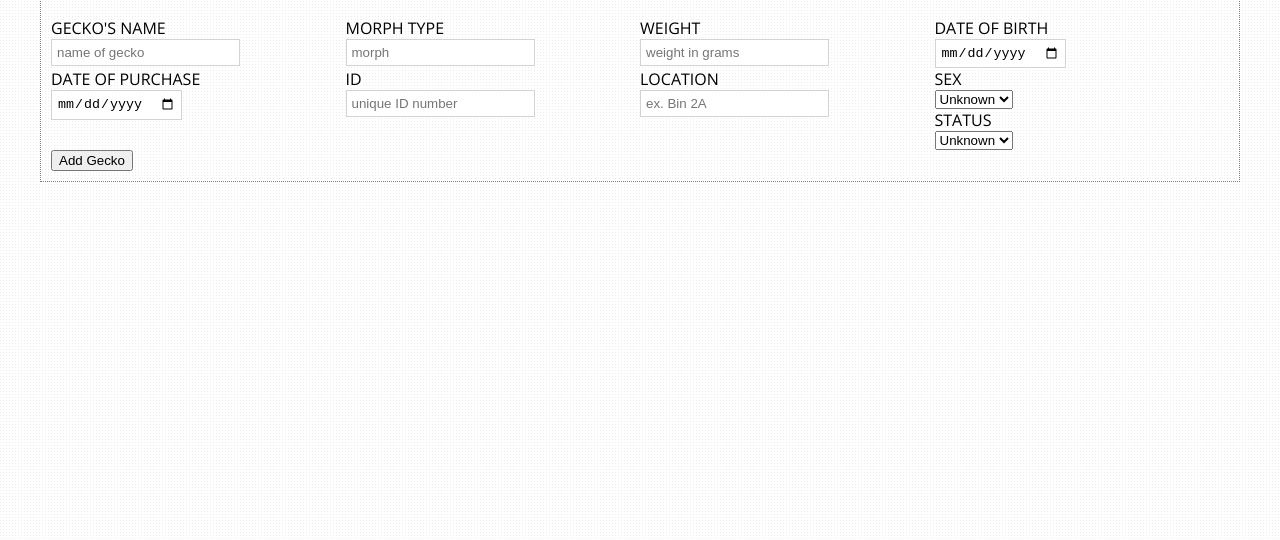
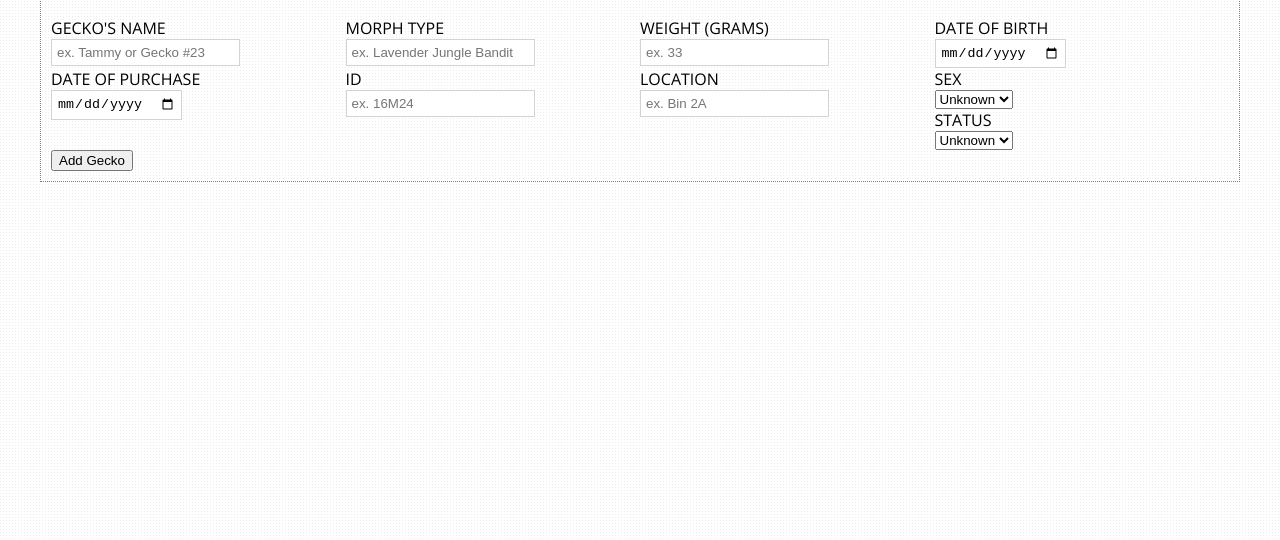
Before and after one commit to theJoi/GeckoTracker, a website: page public/index.htm in a window 1280 px wide. Shown: the part 260-800 px from the top of the page. Drawn offline with nearby package versions, Linux system fonts and the light colour scheme; no server answers.

Commit message:
Modified placeholder text

```diff
--- a/public/index.htm
+++ b/public/index.htm
@@ -55,15 +55,15 @@
             <div class="grid">
                 <div class="form-element">
                     <label>Gecko's Name</label>
-                    <input type="text" placeholder="name of gecko" ng-model="form.name">
+                    <input type="text" placeholder="ex. Tammy or Gecko #23" ng-model="form.name">
                 </div>
                 <div class="form-element">
                     <label>MORPH tYPE</label>
-                    <input type="text" placeholder="morph" ng-model="form.morph">
+                    <input type="text" placeholder="ex. Lavender Jungle Bandit" ng-model="form.morph">
                 </div>
                 <div class="form-element">
-                    <label>Weight</label>
-                    <input type="number" placeholder="weight in grams" ng-model="form.weight">
+                    <label>Weight (grams)</label>
+                    <input type="number" placeholder="ex. 33" ng-model="form.weight">
                 </div>
                 <div class="form-element">
                     <label>Date of Birth</label>
@@ -75,7 +75,7 @@
                 </div>
                 <div class="form-element">
                     <label>ID</label>
-                    <input type="text" placeholder="unique ID number" ng-model="form.uniqueID">
+                    <input type="text" placeholder="ex. 16M24" ng-model="form.uniqueID">
                 </div>
                 <div class="form-element">
                     <label>Location</label>
```
